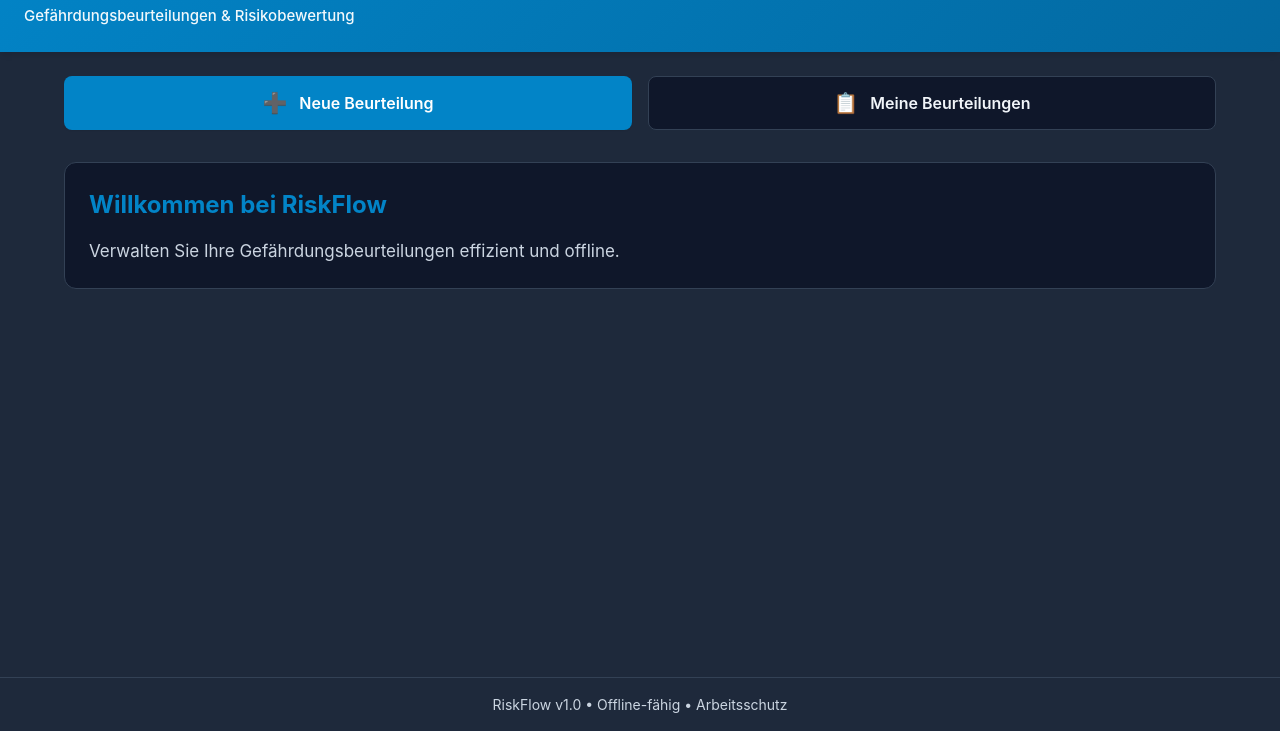
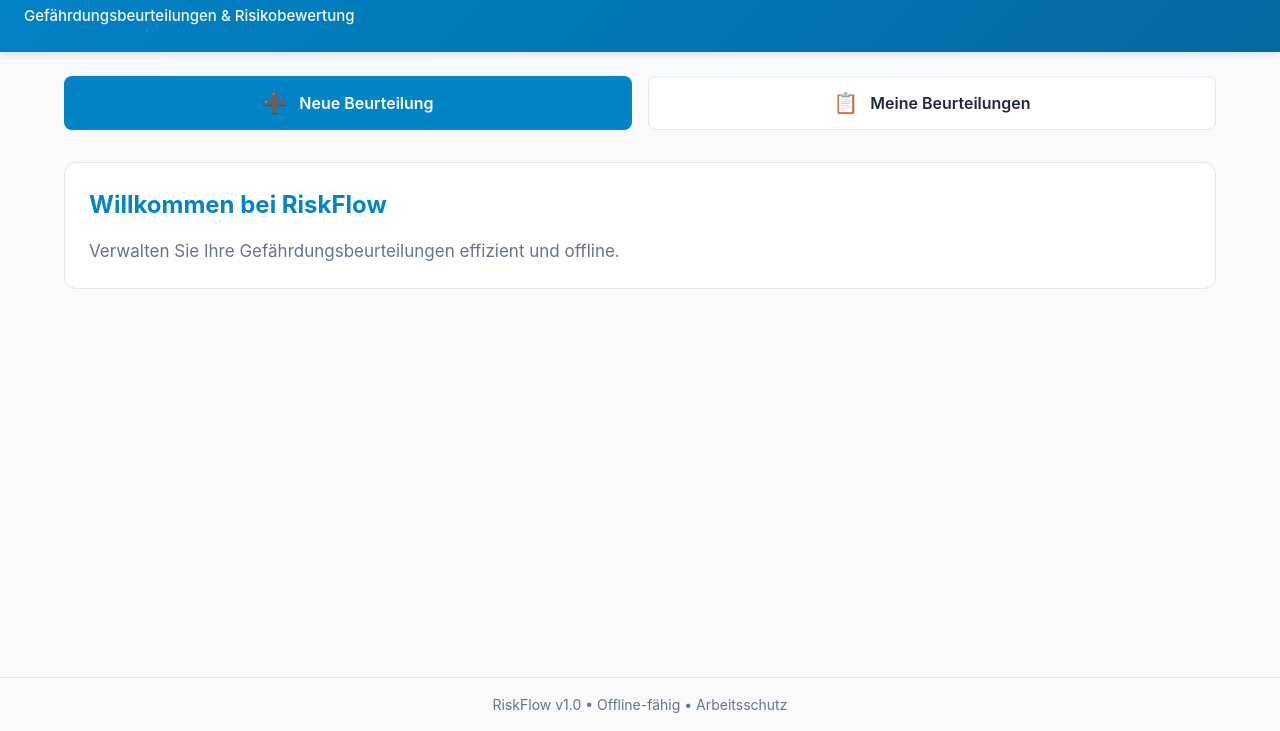
Before and after one commit to soundbier/RiskFlow, a website built with Vite: page src/index.html in a window 1280 px wide. Shown: the part 69-800 px from the top of the page. Built offline with nearby package versions, Linux system fonts and the dark colour scheme.

Commit message:
Restore RiskFlow stylesheet with original styles

```diff
--- a/src/css/style.css
+++ b/src/css/style.css
@@ -225,17 +225,6 @@ body {
   }
 }
 
-/* Dark Mode */
-@media (prefers-color-scheme: dark) {
-  :root {
-    --color-bg: #0f172a;
-    --color-surface: #1e293b;
-    --color-border: #334155;
-    --color-text: #f1f5f9;
-    --color-text-light: #cbd5e1;
-  }
-}
-
 /* Print */
 @media print {
   .app-header,
```
